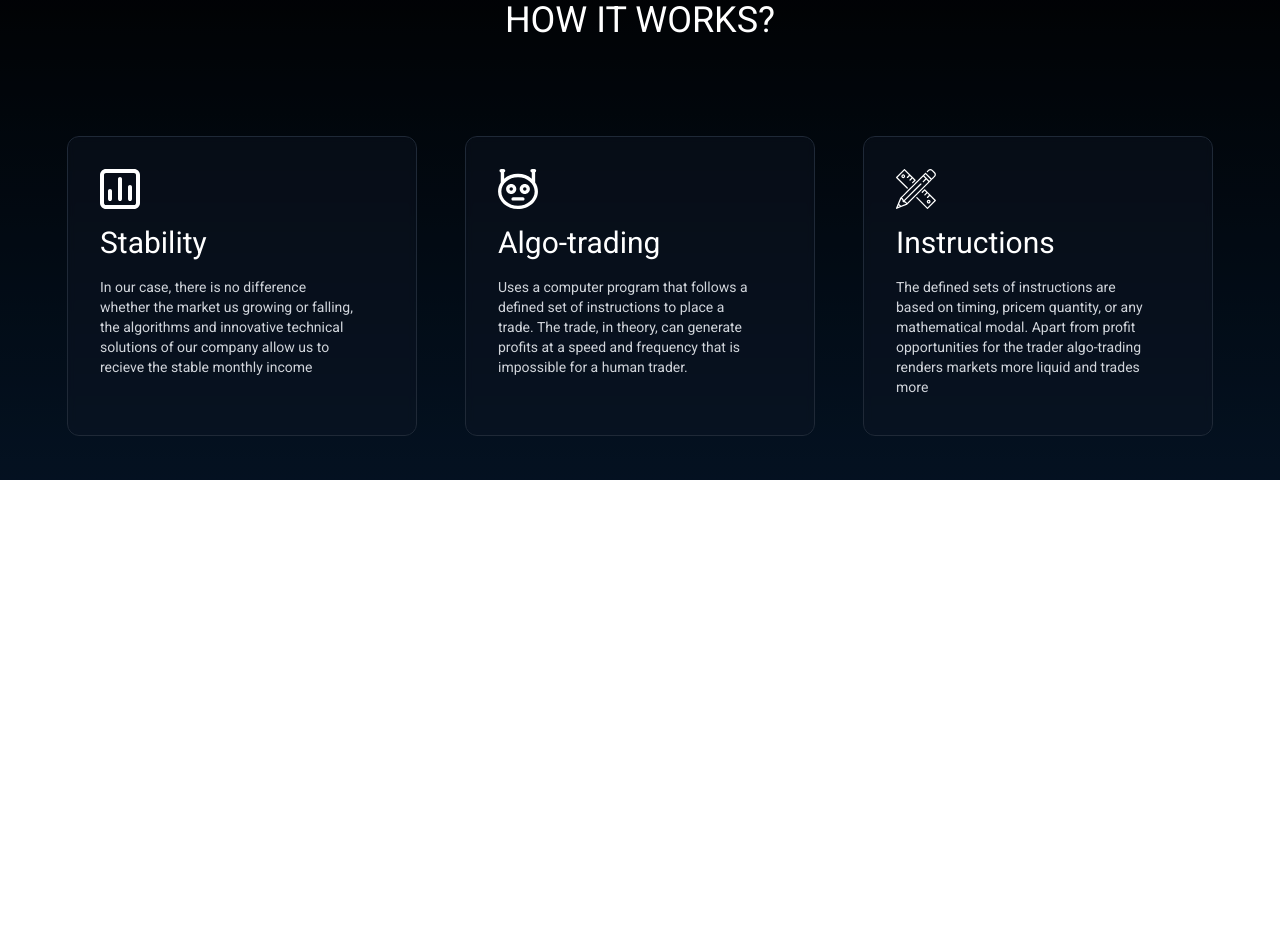
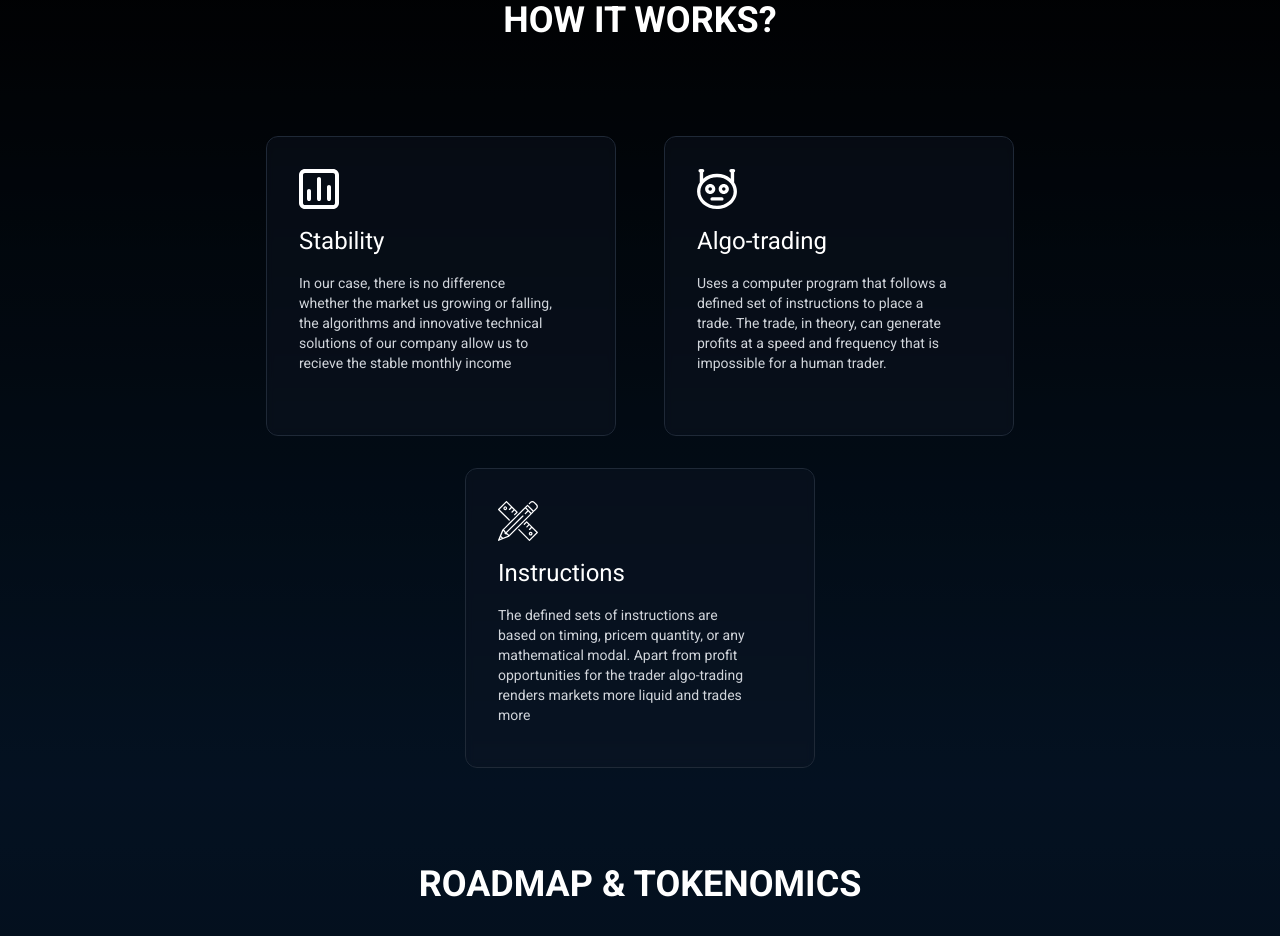
Before and after one commit to VictorMMartinezJr/Deep-Reef, a React (Create React App) app: page / in a window 1280 px wide. Shown: the part 880-1816 px from the top of the page. Before the commit the page ends 1360 px from the top, so only its background shows below. Built offline with nearby package versions, Linux system fonts and the light colour scheme; the HTML template or start-up script is replaced by a standard one.

Commit message:
added roadmap section and styling

```diff
--- a/src/App.js
+++ b/src/App.js
@@ -1,12 +1,14 @@
 import "./App.css";
 import Hero from "./components/Hero/Hero.js";
 import HowItWorks from "./components/HowItWorks";
+import Roadmap from "./components/Roadmap";
 
 function App() {
   return (
     <div className="App">
       <Hero />
       <HowItWorks />
+      <Roadmap />
     </div>
   );
 }
--- /dev/null
+++ b/src/components/Card.js
@@ -0,0 +1,18 @@
+const Card = ({ data, roadmapCard }) => {
+  return (
+    <div
+      className={`${
+        roadmapCard ? "h-auto" : "h-[300px]"
+      } w-[350px] p-[2rem] my-4 rounded-xl custom-card`}
+    >
+      {!roadmapCard && (
+        <img src={data.img} alt="white chart" className="h-10" />
+      )}
+      {roadmapCard && <p className="text-blue-700">{data.date}</p>}
+      <h3 className="text-2xl my-4">{data.title}</h3>
+      <p className="w-[90%] text-gray-300 text-sm">{data.p}</p>
+    </div>
+  );
+};
+
+export default Card;
--- a/src/components/HowItWorks/Card.js
+++ /dev/null
@@ -1,11 +0,0 @@
-const Card = ({ data }) => {
-  return (
-    <div className="h-[300px] w-[350px] p-[2rem] my-4 rounded-xl bg-gray-900 bg-clip-padding backdrop-filter backdrop-blur-sm bg-opacity-40 border border-gray-800 md:mx-2 xl:mx-6">
-      <img src={data.img} alt="white chart" className="h-10" />
-      <h3 className="text-3xl my-4">{data.title}</h3>
-      <p className="w-[90%] text-gray-300 text-sm">{data.p}</p>
-    </div>
-  );
-};
-
-export default Card;
--- a/src/components/HowItWorks/index.js
+++ b/src/components/HowItWorks/index.js
@@ -1,12 +1,12 @@
-import Card from "./Card";
+import Card from "../Card.js";
 import { HowItWorksData } from "./CardData";
 
 const HowItWorks = () => {
   return (
     <section className="min-h-[70vh] flex flex-col items-center text-white bg-gradient-to-b from-[#000] to-[#061d37] relative blur-before">
       <div className="overlay"></div> {/* Used to darken gradient background*/}
-      <h2 className="z-[2] text-4xl my-20">HOW IT WORKS?</h2>
-      <div className="cards-container z-[2] flex flex-col justify-center items-center md:flex-row md:flex-wrap">
+      <h2 className="z-[2] text-4xl my-20 font-bold">HOW IT WORKS?</h2>
+      <div className="cards-container z-[2] flex flex-col justify-center items-center md:flex-row md:flex-wrap w-[80%]">
         {/* Show cards with data from the CardData file */}
         {HowItWorksData.map((card) => {
           return <Card key={card.id} data={card} />;
--- /dev/null
+++ b/src/components/Roadmap/CardData.js
@@ -0,0 +1,42 @@
+import chartSvg from "../../assets/chart.svg";
+import robotSvg from "../../assets/robot.svg";
+import pencilSvg from "../../assets/pencil.svg";
+
+export const RoadmapData = [
+  {
+    id: 1,
+    date: "/march",
+    title: "Private Round",
+    p: "For deep reed customers at an exlusive price",
+  },
+  {
+    id: 2,
+    date: "/march",
+    title: "Listing on DEX- march",
+    p: "Listing on a decentralized exchange will allow users to fix profits and instantly exchange assets",
+  },
+  {
+    id: 3,
+    date: "/april",
+    title: "Launch of first liquidity accumulation",
+    p: "First accumulation of liquidity for testing protocols and algorithms",
+  },
+  {
+    id: 4,
+    date: "/april",
+    title: "Development of a reward system for holders",
+    p: "2% of trading on the decentralized exchange will be distributed among all holders",
+  },
+  {
+    id: 5,
+    date: "/april",
+    title: "IDO",
+    p: "Raising funds for marketing and technology development",
+  },
+  {
+    id: 6,
+    date: "/may",
+    title: "Development of a deposit system",
+    p: "RCreation of a system of simple and intuitive deposits, for more stable and confident investments",
+  },
+];
--- /dev/null
+++ b/src/components/Roadmap/index.js
@@ -0,0 +1,28 @@
+import Card from "../Card";
+import { RoadmapData } from "./CardData";
+
+const Roadmap = () => {
+  return (
+    <section className="roadmap h-auto flex flex-col items-center text-white bg-gradient-to-b from-[#061d37] to-[#000] relative after:absolute after:left-0 after:ml-5 after:h-[90%] after:w-[1px] after:bg-blue-700 after:bottom-0 lg:after:left-auto">
+      <div className="overlay"></div> {/* Used to darken gradient background*/}
+      <h2 className="z-[2] text-4xl my-20 font-bold">ROADMAP & TOKENOMICS</h2>
+      <div className="cards-container z-[2] flex flex-col justify-center items-start w-[80%] lg:max-w-[70%]">
+        {/* Show cards with data from the CardData file */}
+        {RoadmapData.map((card, i) => {
+          return (
+            <div
+              key={card.id}
+              className={`flex justify-center ${
+                i % 2 === 0 ? "sm:justify-start" : "sm:justify-end"
+              } w-full`}
+            >
+              <Card data={card} roadmapCard={true} className="self-end" />
+            </div>
+          );
+        })}
+      </div>
+    </section>
+  );
+};
+
+export default Roadmap;
--- a/src/index.css
+++ b/src/index.css
@@ -9,4 +9,7 @@
 .after-blur {
   @apply after:absolute after:w-full after:h-[50px] after:bottom-0 after:bg-gradient-to-b after:to-black after:from-transparent;
 }
+.custom-card {
+  @apply h-[300px] w-[350px] p-[2rem] my-4 rounded-xl bg-gray-900 bg-clip-padding backdrop-filter backdrop-blur-sm bg-opacity-40 border border-gray-800 md:mx-2 xl:mx-6;
+}
 @tailwind utilities;
```
